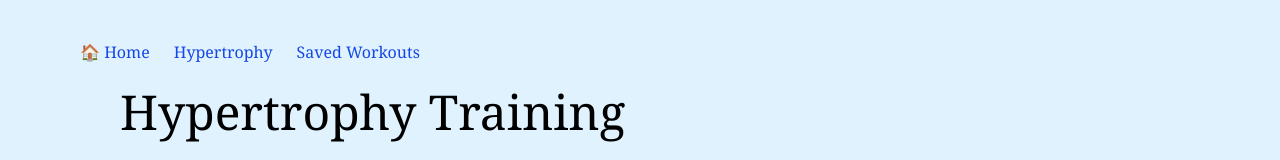
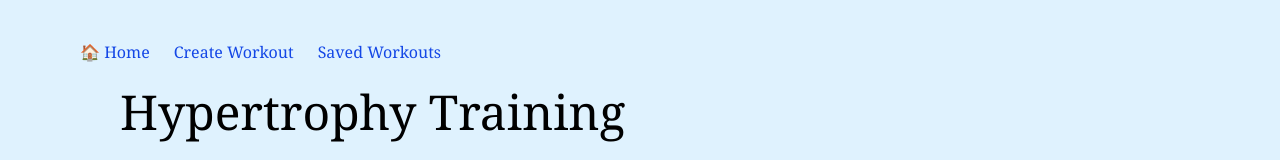
Before and after one commit to jchoi4497/Gym-Guide, a React (Vite) app: page /Hypertrophy in a window 1280 px wide. Shown: the top 160 px of the page. Built offline with nearby package versions, Linux system fonts and the light colour scheme.

Commit message:
changed wording

```diff
--- a/src/Navbar.js
+++ b/src/Navbar.js
@@ -4,7 +4,7 @@ function Navbar() {
   return (
     <div className="flex space-x-6 mb-6">
       <Link to="/" className="text-blue-700 hover:underline font-medium">🏠 Home</Link>
-      <Link to="/Hypertrophy" className="text-blue-700 hover:underline font-medium">Hypertrophy</Link>
+      <Link to="/Hypertrophy" className="text-blue-700 hover:underline font-medium">Create Workout</Link>
       <Link to="/SavedWorkouts" className="text-blue-700 hover:underline font-medium">Saved Workouts</Link>
     </div>
   );
```
